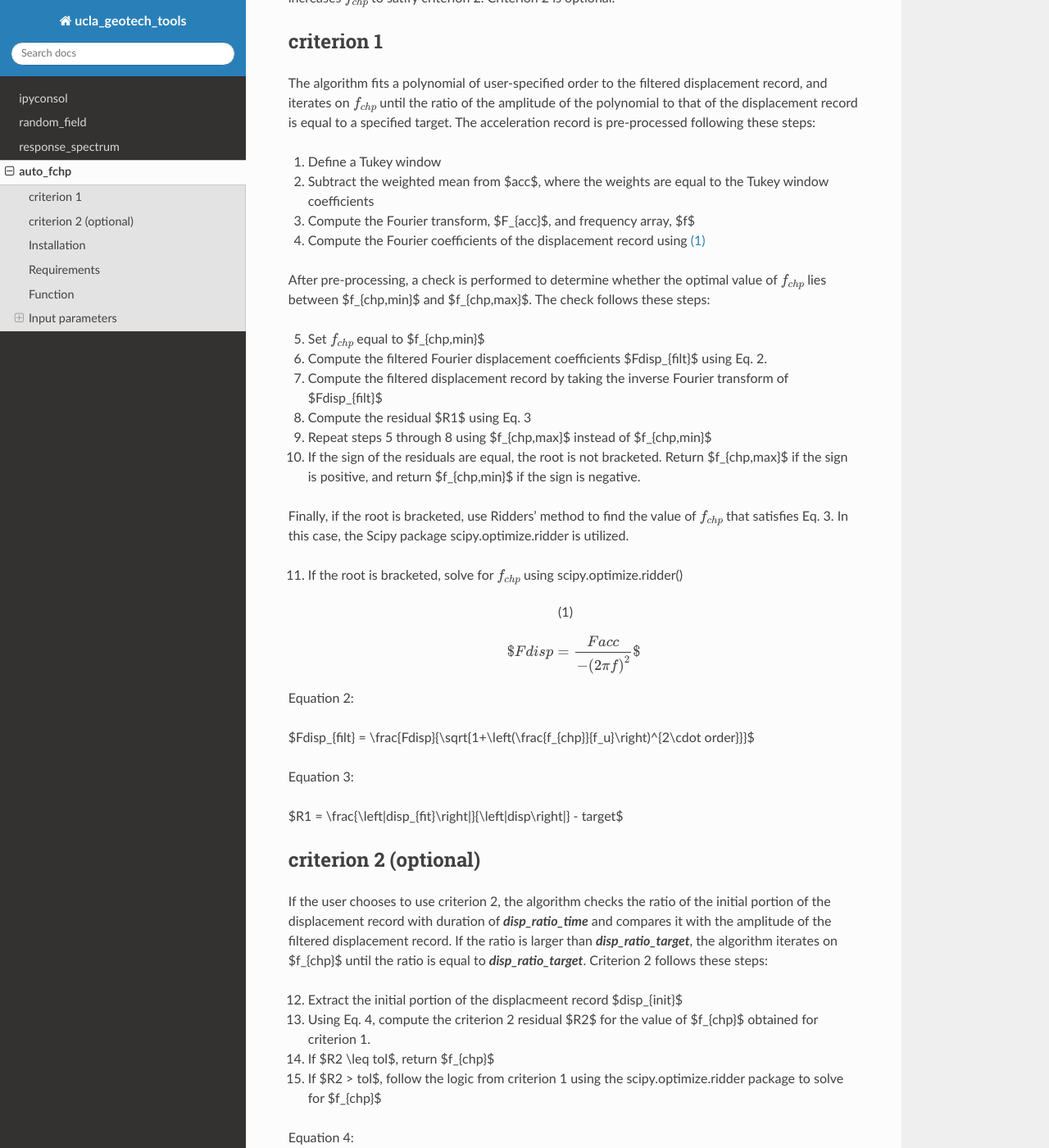
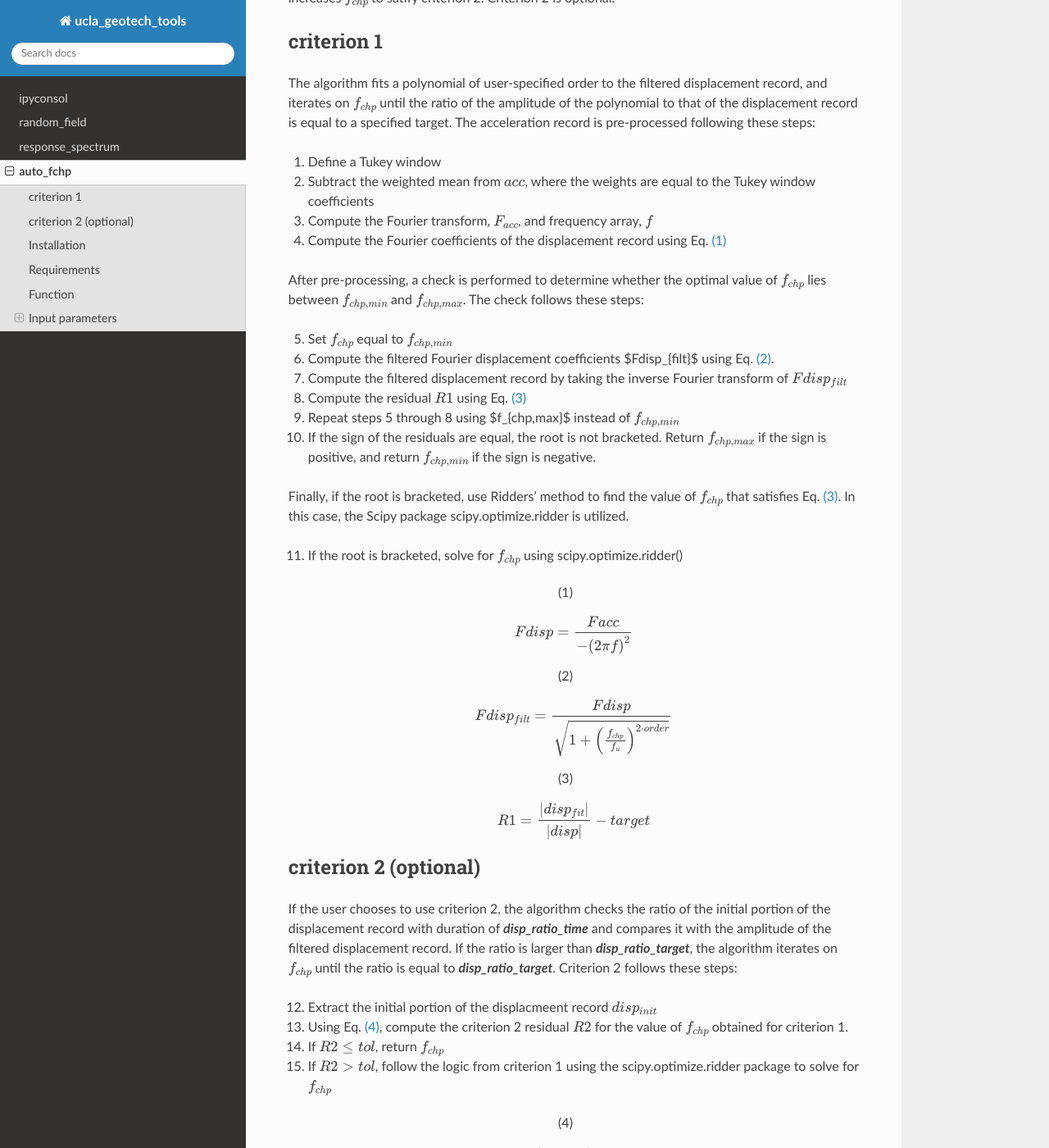
Before and after one commit to sjbrandenberg/ucla_geotech_tools, a Sphinx documentation site: the page built from docs/auto_fchp_README.md, in a window 1280 px wide and 1400 px high, scrolled down 438 px. Shown: the whole window at 82% size. Built offline with Sphinx 7.4.7 and the Read the Docs theme 2.0.0, drawn with Linux system fonts in a browser that asks for light colours; pages that are not in the unit, such as notebooks, are missing from menus; some of the changed lines change nothing that is shown; some of the changed text lies outside the part shown.

Commit message:
Update auto_fchp_README.md

````diff
--- a/docs/auto_fchp_README.md
+++ b/docs/auto_fchp_README.md
@@ -12,47 +12,50 @@ The algorithm first selects {math}`f_{chp}` to satisfy criterion 1. It then chec
 The algorithm fits a polynomial of user-specified order to the filtered displacement record, and iterates on {math}`f_{chp}`  until the ratio of the amplitude of the polynomial to that of the displacement record is equal to a specified target. The acceleration record is pre-processed following these steps:
 
 1.	Define a Tukey window
-2.	Subtract the weighted mean from $acc$, where the weights are equal to the Tukey window coefficients
-3.	Compute the Fourier transform, $F_{acc}$, and frequency array, $f$
-4.  Compute the Fourier coefficients of the displacement record using {eq}`Fdisp`
+2.	Subtract the weighted mean from {math}`acc`, where the weights are equal to the Tukey window coefficients
+3.	Compute the Fourier transform, {math}`F_{acc}`, and frequency array, {math}`f`
+4.  Compute the Fourier coefficients of the displacement record using Eq. {eq}`Fdisp`
 
-After pre-processing, a check is performed to determine whether the optimal value of {math}`f_{chp}` lies between $f_{chp,min}$ and $f_{chp,max}$. The check follows these steps:
+After pre-processing, a check is performed to determine whether the optimal value of {math}`f_{chp}` lies between {math}`f_{chp,min}` and {math}`f_{chp,max}`. The check follows these steps:
 
-5. Set {math}`f_{chp}` equal to $f_{chp,min}$
-6. Compute the filtered Fourier displacement coefficients $Fdisp_{filt}$ using Eq. 2.
-7. Compute the filtered displacement record by taking the inverse Fourier transform of $Fdisp_{filt}$
-8. Compute the residual $R1$ using Eq. 3
-9. Repeat steps 5 through 8 using $f_{chp,max}$ instead of $f_{chp,min}$
-10. If the sign of the residuals are equal, the root is not bracketed. Return $f_{chp,max}$ if the sign is positive, and return $f_{chp,min}$ if the sign is negative.
+5. Set {math}`f_{chp}` equal to {math}`f_{chp,min}`
+6. Compute the filtered Fourier displacement coefficients $Fdisp_{filt}$ using Eq. {eq}`Fdisp_filt`.
+7. Compute the filtered displacement record by taking the inverse Fourier transform of {math}`Fdisp_{filt}`
+8. Compute the residual {math}`R1` using Eq. {eq}`R1`
+9. Repeat steps 5 through 8 using $f_{chp,max}$ instead of {math}`f_{chp,min}`
+10. If the sign of the residuals are equal, the root is not bracketed. Return {math}`f_{chp,max}` if the sign is positive, and return {math}`f_{chp,min}` if the sign is negative.
 
-Finally, if the root is bracketed, use Ridders' method to find the value of {math}`f_{chp}` that satisfies Eq. 3. In this case, the Scipy package scipy.optimize.ridder is utilized.
+Finally, if the root is bracketed, use Ridders' method to find the value of {math}`f_{chp}` that satisfies Eq. {eq}`R1`. In this case, the Scipy package scipy.optimize.ridder is utilized.
 
 11. If the root is bracketed, solve for {math}`f_{chp}` using scipy.optimize.ridder()
 
 ```{math}
 :label: Fdisp
-$Fdisp = \frac{Facc}{-\left(2\pi f\right)^2}$
+Fdisp = \frac{Facc}{-\left(2\pi f\right)^2}
 ```
 
-Equation 2:
+```{math}
+:label: Fdisp_filt
+Fdisp_{filt} = \frac{Fdisp}{\sqrt{1+\left(\frac{f_{chp}}{f_u}\right)^{2\cdot order}}}
+```
 
-$Fdisp_{filt} = \frac{Fdisp}{\sqrt{1+\left(\frac{f_{chp}}{f_u}\right)^{2\cdot order}}}$
-
-Equation 3:
-
-$R1 = \frac{\left|disp_{fit}\right|}{\left|disp\right|} - target$
+```{math}
+:label: R1
+R1 = \frac{\left|disp_{fit}\right|}{\left|disp\right|} - target
+```
 
 ## criterion 2 (optional)
-If the user chooses to use criterion 2, the algorithm checks the ratio of the initial portion of the displacement record with duration of _**disp_ratio_time**_ and compares it with the amplitude of the filtered displacement record. If the ratio is larger than _**disp_ratio_target**_, the algorithm iterates on $f_{chp}$ until the ratio is equal to _**disp_ratio_target**_. Criterion 2 follows these steps:
+If the user chooses to use criterion 2, the algorithm checks the ratio of the initial portion of the displacement record with duration of _**disp_ratio_time**_ and compares it with the amplitude of the filtered displacement record. If the ratio is larger than _**disp_ratio_target**_, the algorithm iterates on {math}`f_{chp}` until the ratio is equal to _**disp_ratio_target**_. Criterion 2 follows these steps:
 
-12. Extract the initial portion of the displacmeent record $disp_{init}$
-13. Using Eq. 4, compute the criterion 2 residual $R2$ for the value of $f_{chp}$ obtained for criterion 1.
-14. If $R2 \leq tol$, return $f_{chp}$
-15. If $R2 > tol$, follow the logic from criterion 1 using the scipy.optimize.ridder package to solve for $f_{chp}$
+12. Extract the initial portion of the displacmeent record {math}`disp_{init}`
+13. Using Eq. {eq}`R2`, compute the criterion 2 residual {math}`R2` for the value of {math}`f_{chp}` obtained for criterion 1.
+14. If {math}`R2 \leq tol`, return {math}`f_{chp}`
+15. If {math}`R2 > tol`, follow the logic from criterion 1 using the scipy.optimize.ridder package to solve for {math}`f_{chp}`
 
-Equation 4:
-
-$R2 = \frac{\left|disp_{init}\right|}{\left|disp\right|} - target$
+```{math}
+:label: R2
+R2 = \frac{\left|disp_{init}\right|}{\left|disp\right|} - target
+```
 
 ## Installation
 ```python
@@ -101,7 +104,7 @@ fchp = get_fchp(dt=dt,acc=acc,target=0.02,tol=0.001,poly_order=6,maxiter=30,fchp
 ### get_residual1(fchp, *args):
 Return the residual defined as disp_fit/disp_filt - target.
 
-** Args:**
+**Args:**
 
 | parameter | type | description |
 |-----------|------|-------------|
````
